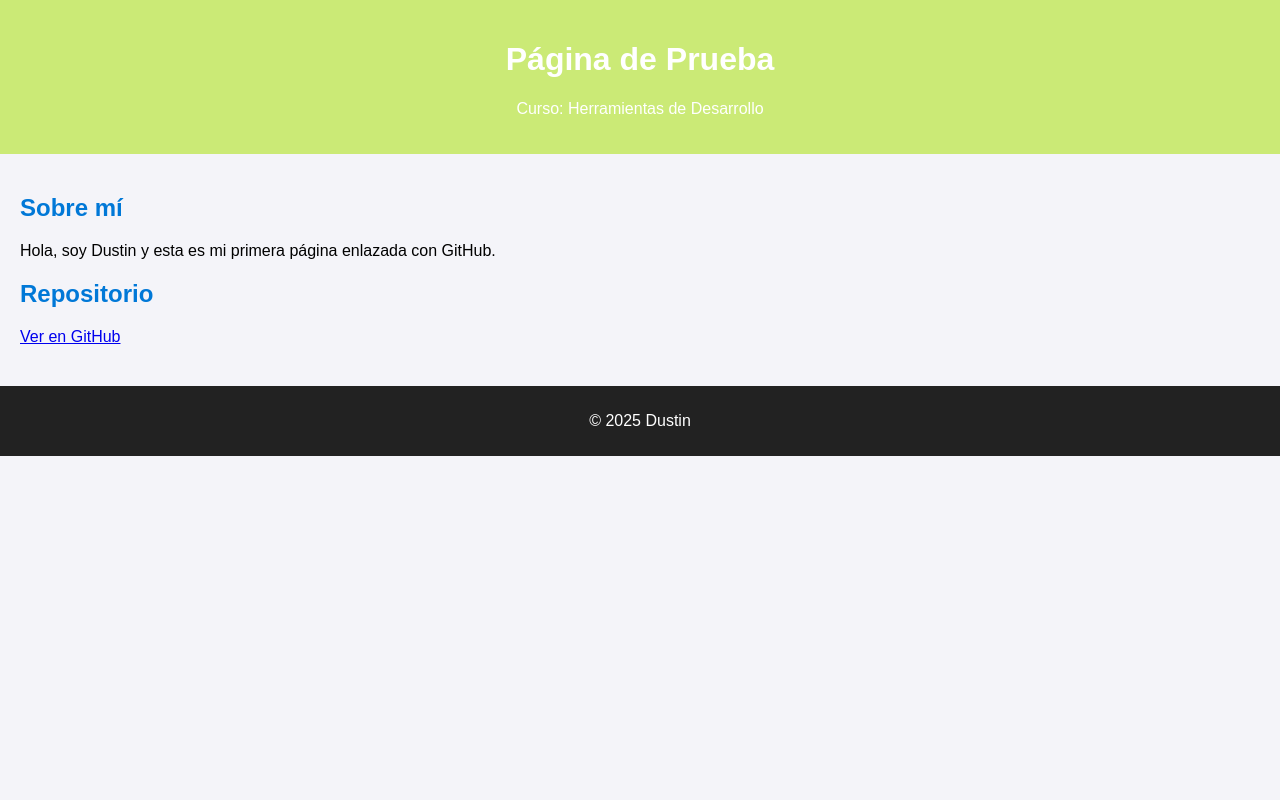
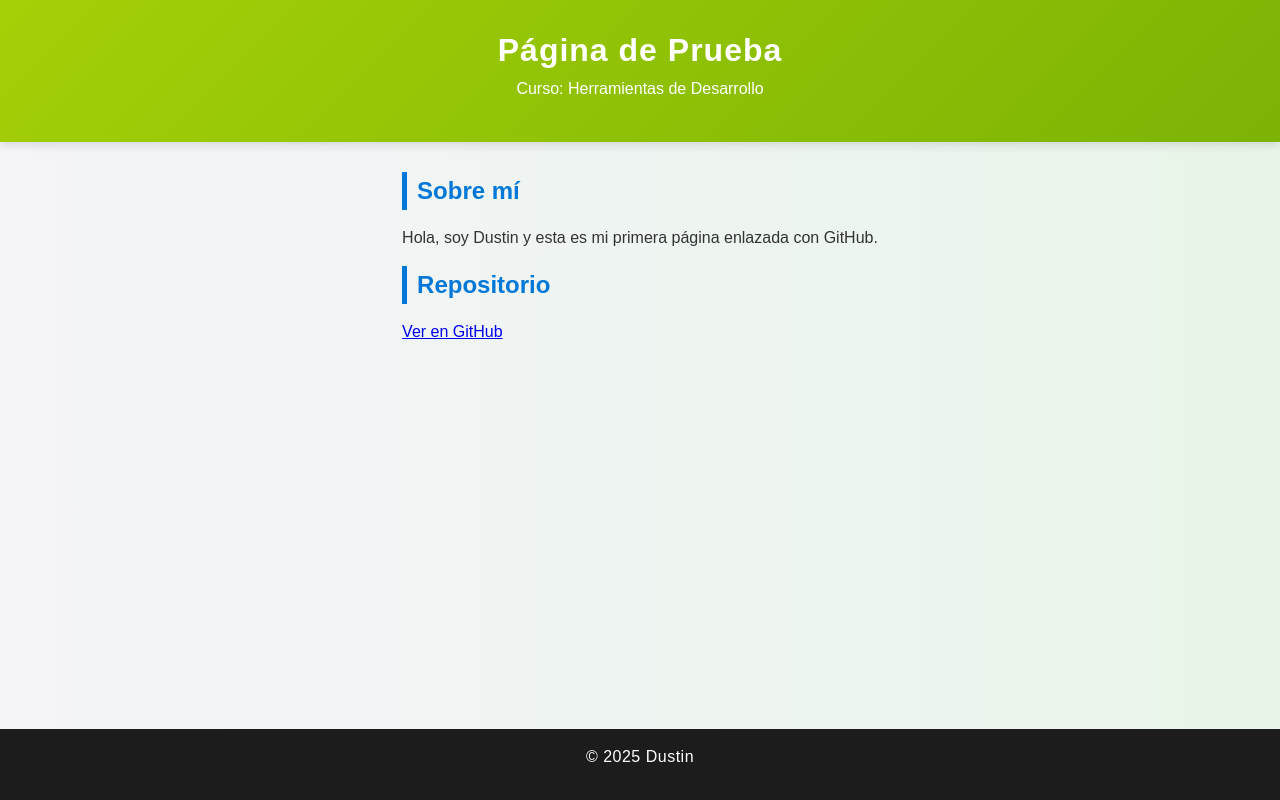
Before and after one commit to Dustin200309/pro, a PHP site: page / in a window 1280 px wide. Run offline with PHP 8.4, Linux system fonts and the light colour scheme.

Commit message:
Cambie los estilos

```diff
--- a/style.css
+++ b/style.css
@@ -1,29 +1,73 @@
-body {
-  font-family: Arial, sans-serif;
-  background: #f4f4f9;
+/* Reset básico */
+* {
   margin: 0;
   padding: 0;
+  box-sizing: border-box;
 }
 
+body {
+  font-family: "Poppins", Arial, sans-serif;
+  background: linear-gradient(to right, #f4f4f9, #e9f5e9);
+  color: #333;
+  line-height: 1.6;
+  min-height: 100vh;
+  display: flex;
+  flex-direction: column;
+}
+
+/* Header */
 header {
-  background: #cbea76;
+  background: linear-gradient(135deg, #a4d007, #7cb305);
   color: white;
   text-align: center;
-  padding: 20px;
+  padding: 25px 15px;
+  box-shadow: 0 2px 10px rgba(0,0,0,0.15);
 }
 
+header h1 {
+  font-size: 2rem;
+  letter-spacing: 1px;
+}
+
+/* Contenido principal */
 main {
-  padding: 20px;
+  flex: 1;
+  padding: 30px 20px;
+  max-width: 1100px;
+  margin: auto;
 }
 
 h2 {
   color: #0078D7;
+  margin-bottom: 15px;
+  font-size: 1.5rem;
+  border-left: 5px solid #0078D7;
+  padding-left: 10px;
 }
 
+p {
+  margin-bottom: 15px;
+  font-size: 1rem;
+}
+
+/* Footer */
 footer {
-  background: #222;
+  background: #1c1c1c;
   color: #fff;
   text-align: center;
-  padding: 10px;
-  margin-top: 20px;
+  padding: 15px;
+  margin-top: auto;
+  font-size: 0.9rem;
+  letter-spacing: 0.5px;
 }
+
+footer a {
+  color: #cbea76;
+  text-decoration: none;
+  margin: 0 8px;
+  transition: color 0.3s;
+}
+
+footer a:hover {
+  color: #a4d007;
+}
```
